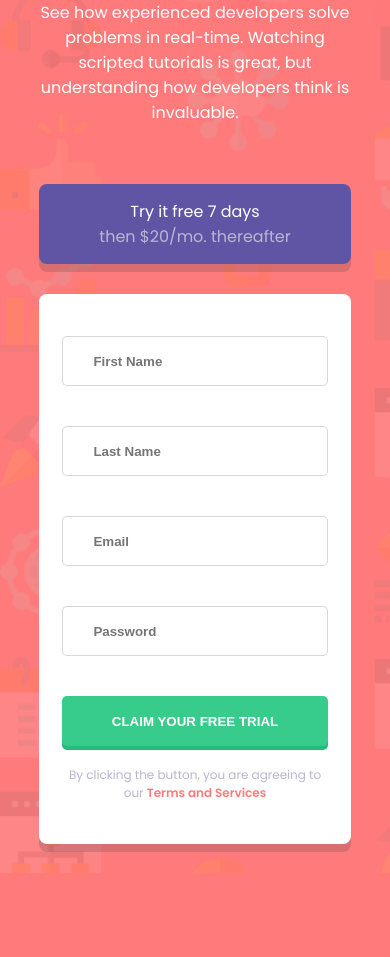
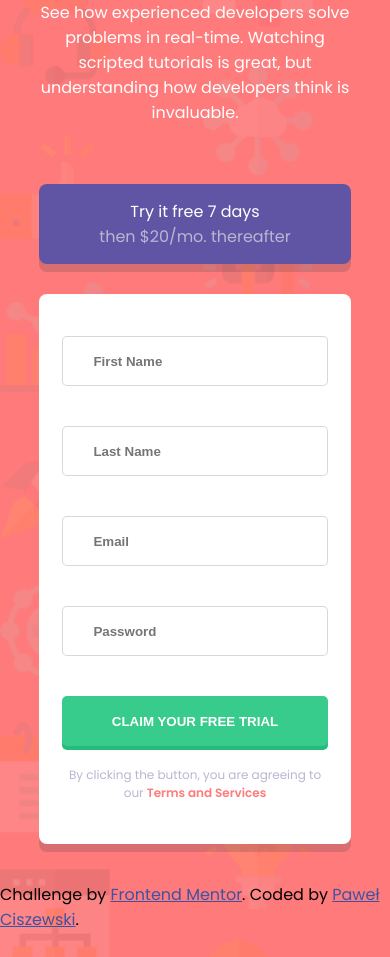
Before and after one commit to kardahim/intro-component-with-signup-form, a plain HTML site: page index.html in a window 390 px wide. Shown: the part 140-1097 px from the top of the page. Before the commit the page ends 1013 px from the top, so only its background shows below. Drawn offline with Linux system fonts and the light colour scheme.

Commit message:
footer finish

```diff
--- a/css/style.css
+++ b/css/style.css
@@ -166,10 +166,15 @@ button:hover {
     font-weight: var(--fw-semi-bold);
 }
 
+footer {
+    position: absolute;
+    bottom: 5vh;
+    left: 35vw;
+}
+
 .attribution {
-    font-size: 11px;
-    text-align: center;
-  }
+    font-size: var(--fs)2;
+}
 
 .attribution a {
     color: hsl(228, 45%, 44%);
@@ -203,7 +208,7 @@ button:hover {
     }
 
     body {
-        height: 120vh;
+        height: 130vh;
     }
 
     .header, .form {
@@ -216,6 +221,11 @@ button:hover {
 
     .header p {
         font-size: 25px;
+    }
+
+    footer {
+        bottom: -27vh;
+        left: 23vw;
     }
 }
 
@@ -231,6 +241,10 @@ button:hover {
     .top {
         margin: 30px 0;
     }
+
+    footer {
+        left: 0;
+    }
 }
 
 @media screen and (max-width:415px) {
@@ -240,5 +254,5 @@ button:hover {
 
     .top span:nth-child(2) {
         margin-left: 0;
-     }
+    }
 }
--- a/index.html
+++ b/index.html
@@ -65,14 +65,14 @@
       </form>
     </div>
   </main>
+  <footer>
+    <p class="attribution">
+      Challenge by <a href="https://www.frontendmentor.io?ref=challenge" target="_blank">Frontend Mentor</a>.
+      Coded by <a href="https://github.com/kardahim">Paweł Ciszewski</a>.
+    </p>
+  </footer>
   <!-- js -->
   <script src="/js/scripts.js"></script>
 </body>
 
 </html>
-<!-- <footer>
-  <p class="attribution">
-    Challenge by <a href="https://www.frontendmentor.io?ref=challenge" target="_blank">Frontend Mentor</a>.
-    Coded by <a href="#">Your Name Here</a>.
-  </p>
-</footer> -->
```
